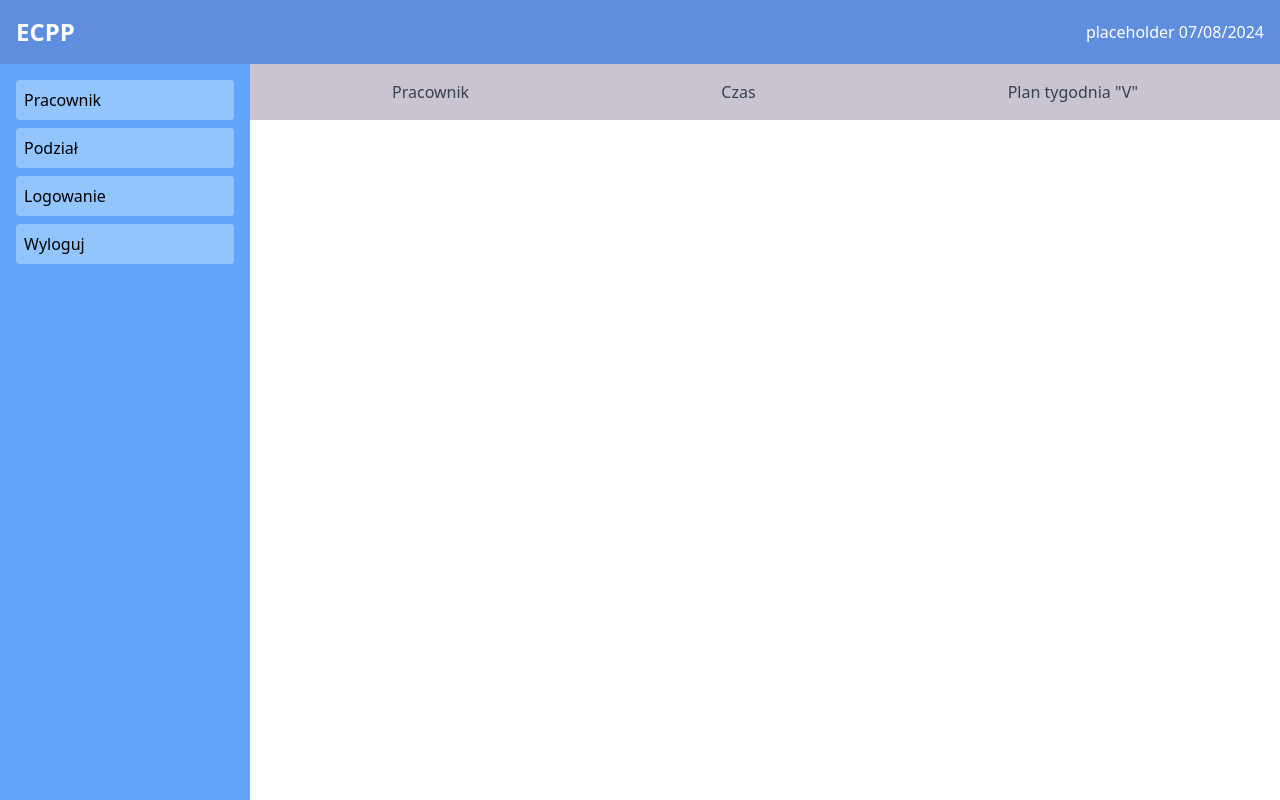
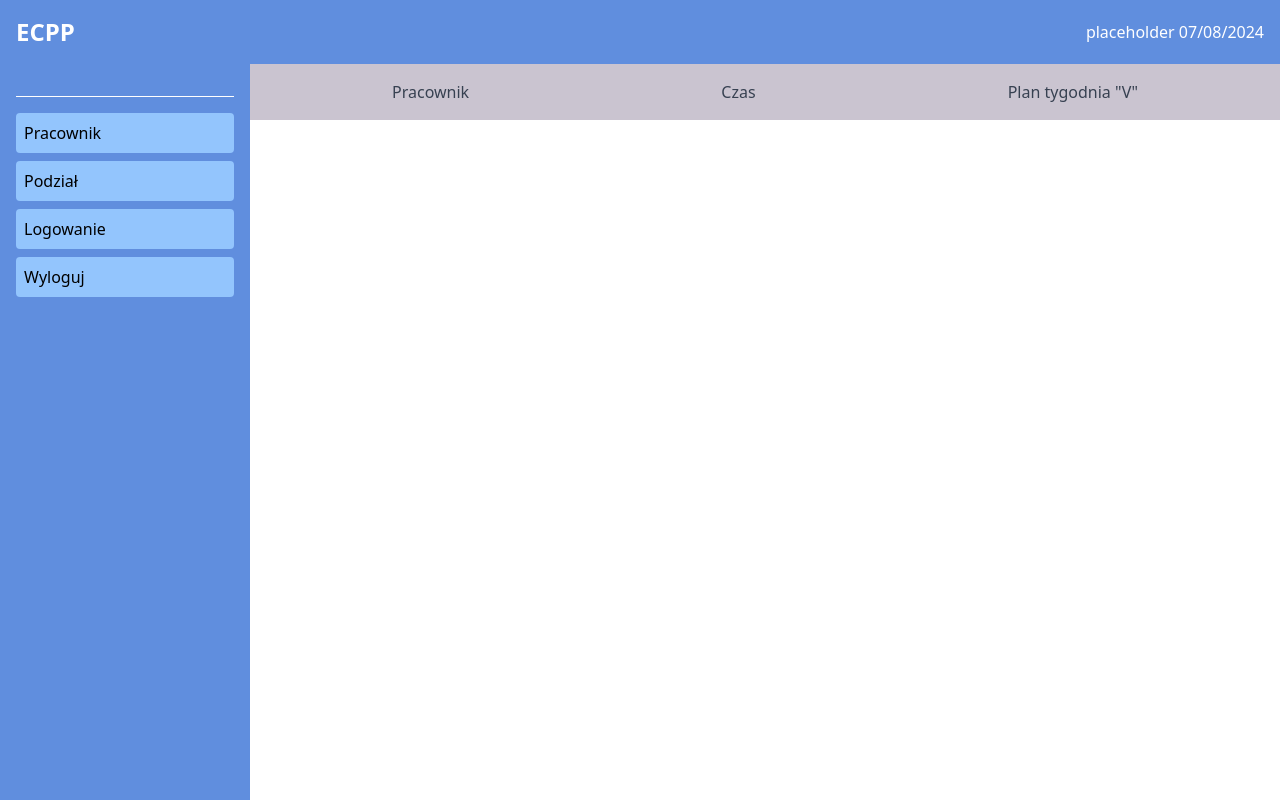
Before and after one commit to Destray32/ecpp-projekt, a React (Create React App) app: page /home in a window 1280 px wide. Built offline with nearby package versions, Linux system fonts and the light colour scheme.

Commit message:
zmiana kolorów, separator lewego menu

```diff
--- a/src/pages/Home.js
+++ b/src/pages/Home.js
@@ -25,7 +25,8 @@ export default function HomePage() {
                     <h1 class="text-2xl font-bold">ECPP</h1>
                     <span>{imie + '  ' + data}</span> {/* imie i data */}
                 </header>
-                <nav class="bg-blue-400 p-4">
+                <nav class="bg-primary p-4">
+                    <div class="bg-white w-full h-[0.5px] my-4"></div>
                     <div class="space-y-2">
                         <div class="bg-blue-300 p-2 rounded cursor-pointer hover:bg-blue-200 transition">Pracownik</div>
                         <div class="bg-blue-300 p-2 rounded cursor-pointer hover:bg-blue-200 transition">Podział</div>
```
